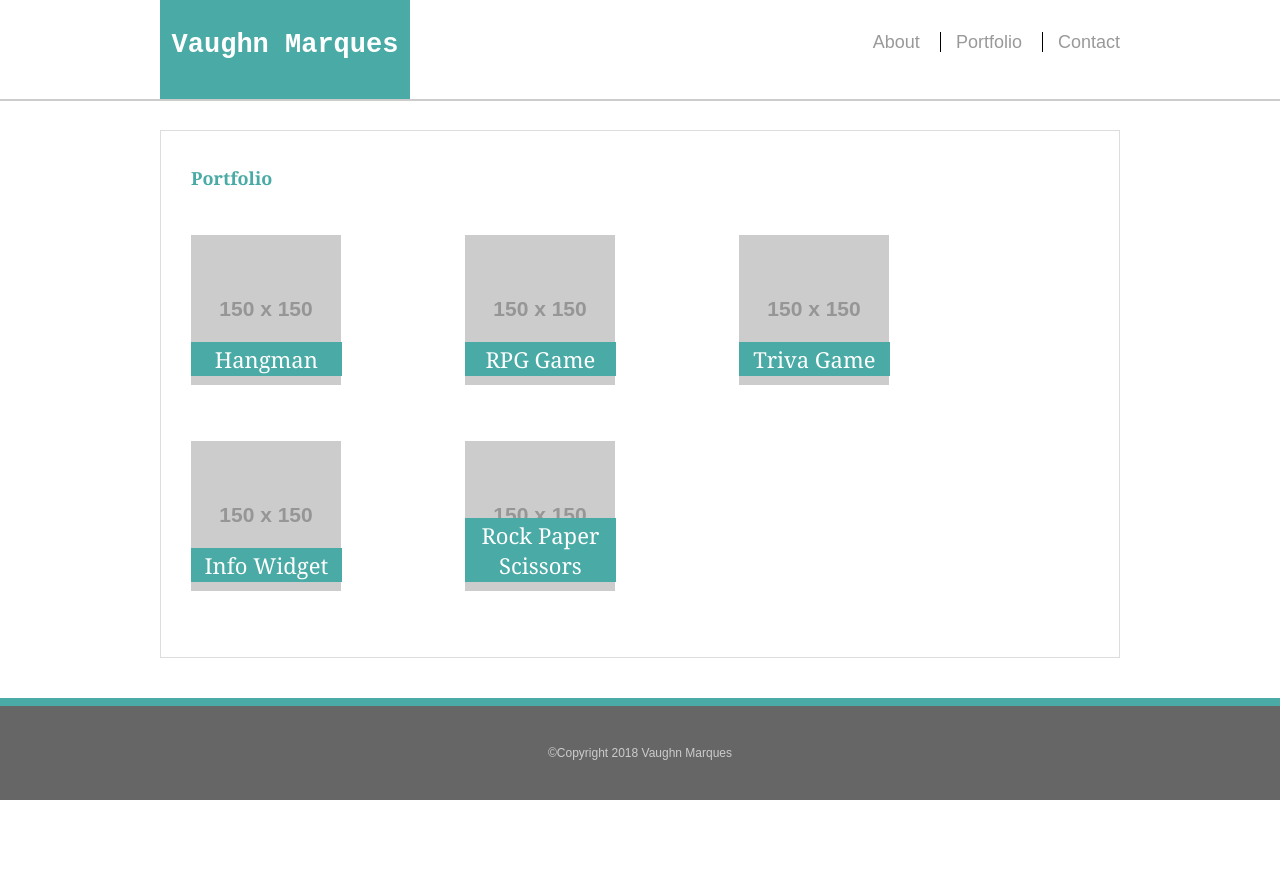
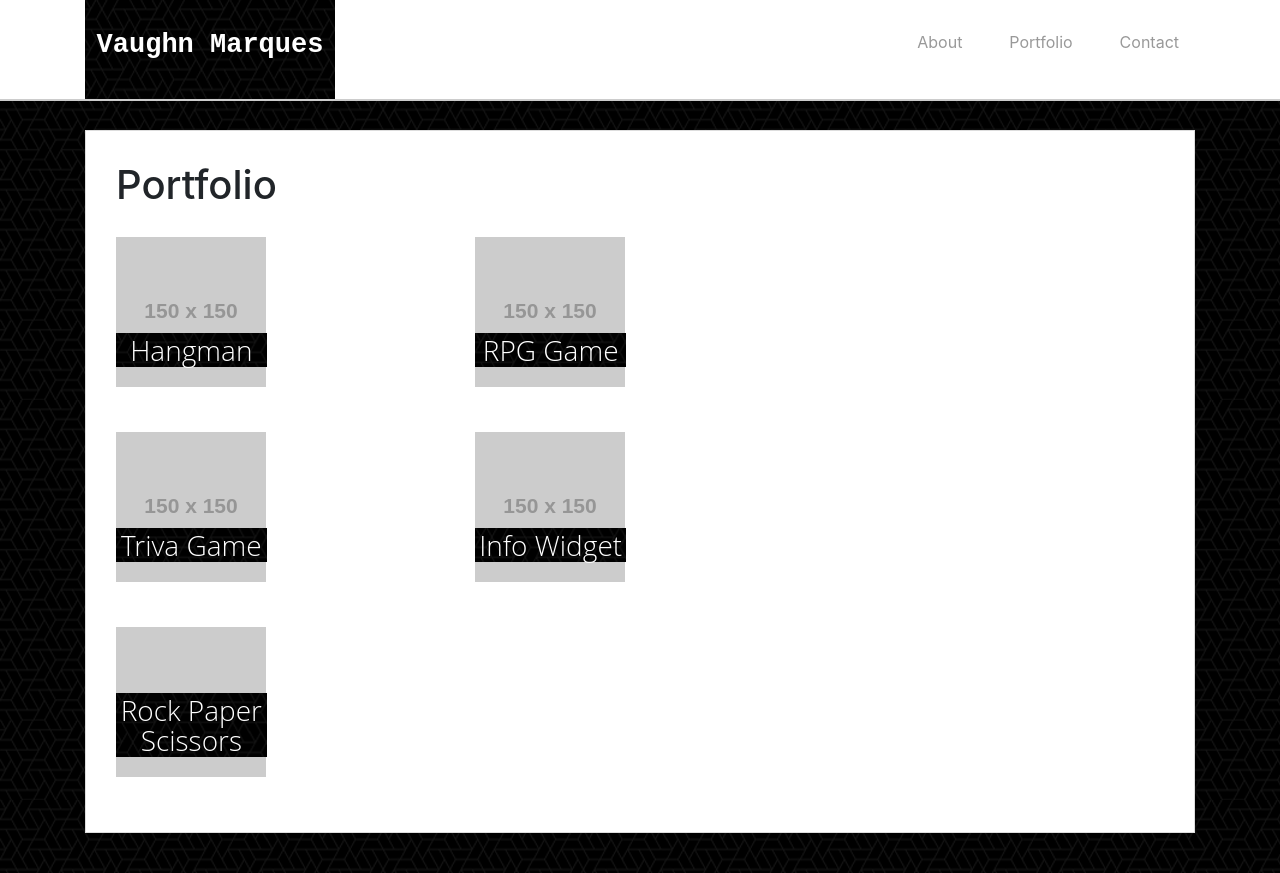
Before and after one commit to llNewcastlell/Bootstrap-Portfolio, a plain HTML site: page portfolio.html in a window 1280 px wide. Shown: the top 873 px of the page. Before the commit the page ends 800 px from the top, so only its background shows below. Drawn offline with nearby package versions, Linux system fonts and the light colour scheme; placeholder pictures from the web are drawn by us.

Commit message:
2nd push on wed

```diff
--- a/portfolio.html
+++ b/portfolio.html
@@ -8,6 +8,8 @@
     <title>Vaughn Marques Bio</title>
     <link rel="stylesheet" href="reset.css">
     <link rel="stylesheet" href="style.css">
+    <link rel="stylesheet" href="https://stackpath.bootstrapcdn.com/bootstrap/4.1.1/css/bootstrap.min.css" integrity="sha384-WskhaSGFgHYWDcbwN70/dfYBj47jz9qbsMId/iRN3ewGhXQFZCSftd1LZCfmhktB"
+        crossorigin="anonymous">
 </head>
 
 <body>
@@ -15,9 +17,18 @@
         <div class="container">
             <a href="index.html" id="logo">Vaughn Marques</a>
             <nav>
-                <a href="index.html">About</a>
-                <a href="portfolio.html">Portfolio</a>
-                <a href="contact.html">Contact</a>
+                <ul class="nav justify-content-around">
+                    <li class="nav-item">
+                        <a class="nav-link active" href="index.html">About</a>
+                    </li>
+                    <li class="nav-item">
+                        <a class="nav-link" href="portfolio.html">Portfolio</a>
+                    </li>
+                    <li class="nav-item">
+                        <a class="nav-link" href="contact.html">Contact</a>
+                    </li>
+
+                </ul>
 
             </nav>
         </div>
@@ -26,36 +37,49 @@
         <div class="main-section">
             <h1>Portfolio</h1>
 
-
+            <div class="row">
+                <div class="col-sm-4">
                     <div class="work">
-                <img src="http://via.placeholder.com/150x150 " alt="Hangman">
+                        <img src="http://via.placeholder.com/150x150 " class="img-responsive" alt="Hangman">
 
                         <h3>Hangman</h3>
                     </div>
+                </div>
 
+                <div class="col-sm-4">
                     <div class="work">
-                <img src="http://via.placeholder.com/150x150 " alt="RPG Game">
+                        <img src="http://via.placeholder.com/150x150 " class="img-responsive" alt="RPG Game">
 
                         <h3>RPG Game</h3>
                     </div>
-
+                </div>
+            </div>
+            <div class="row">
+                <div class="col-sm-4">
                     <div class="work">
-                <img src="http://via.placeholder.com/150x150 " alt="Trivia Game">
+                        <img src="http://via.placeholder.com/150x150 " class="img-responsive" alt="Trivia Game">
 
                         <h3>Triva Game</h3>
                     </div>
+                </div>
+                <div class="col-sm-4">
                     <div class="work">
-                <img src="http://via.placeholder.com/150x150 " alt="Info Widget">
+                        <img src="http://via.placeholder.com/150x150 " class="img-responsive" alt="Info Widget">
 
                         <h3>Info Widget</h3>
                     </div>
 
+                </div>
+            </div>
+            <div class="row">
+                <div class="col-sm-12">
                     <div class="work">
-                <img src="http://via.placeholder.com/150x150 " alt="Rock Paper Scissors">
+                        <img src="http://via.placeholder.com/150x150 " class="img-responsive" alt="Rock Paper Scissors">
 
                         <h3>Rock Paper Scissors</h3>
                     </div>
-
+                </div>
+            </div>
 
         </div>
     </div>
--- a/style.css
+++ b/style.css
@@ -7,6 +7,7 @@ body{
     line-height: 34px;
     font-family: Arial, Helvetica, sans-serif;
     color: #777;
+    background-image: url(what-the-hex-dark.png);
 }
 
 .container{
@@ -25,7 +26,7 @@ p:last-child{
 }
 
 h1,h2,h3{
-    font-family: Georgia, 'Times New Roman', Times, serif;
+    font-family: 'Open Sans', sans-serif;
     font-weight: 700;
     color: #4aaaa5;
 }
@@ -48,7 +49,6 @@ h2,h3{
 #logo{
     width: 250px;
     height: 99px;
-    background: #4aaaa5;
     float: left;
     font-family: 'Courier New', Courier, monospace;
     text-align: center;
@@ -57,6 +57,7 @@ h2,h3{
     font-weight: 700;
     font-size: 27px;
     text-decoration: none;
+    background-image: url(what-the-hex-dark.png)
 }
 
 nav{
@@ -108,7 +109,7 @@ footer{
     color: #fff;
     padding: 30px;
     clear: both;
-    border-top: 8px solid #4aaaa5;
+    border-top: 8px solid #fff;
     color: #ccc;
     font-size: 12px;
     text-align: center;
@@ -126,7 +127,7 @@ footer{
 
 .work h3{
     border-bottom: 0;
-    background: #4aaaa5;
+    /* background: #4aaaa5; */
     color: #fff;
     text-align: center;
     position: absolute;
@@ -136,6 +137,8 @@ footer{
     line-height: 30px;
     margin-bottom: 0;
     font-weight: 300;
+    background-image: url(what-the-hex-dark.png);
+    font-family: 'Open Sans', sans-serif;
 }
 
 label,
@@ -158,3 +161,7 @@ textarea{
 textarea{
     height: 200px;
 }
+
+.btn{
+    background-image: url(what-the-hex-dark.png);
+}
```
Also changed, not shown: contact.html (+14 -3 lines), index.html (+13 -3 lines), what-the-hex-dark.png (added). Lines whose indentation alone changed are shown as unchanged.
